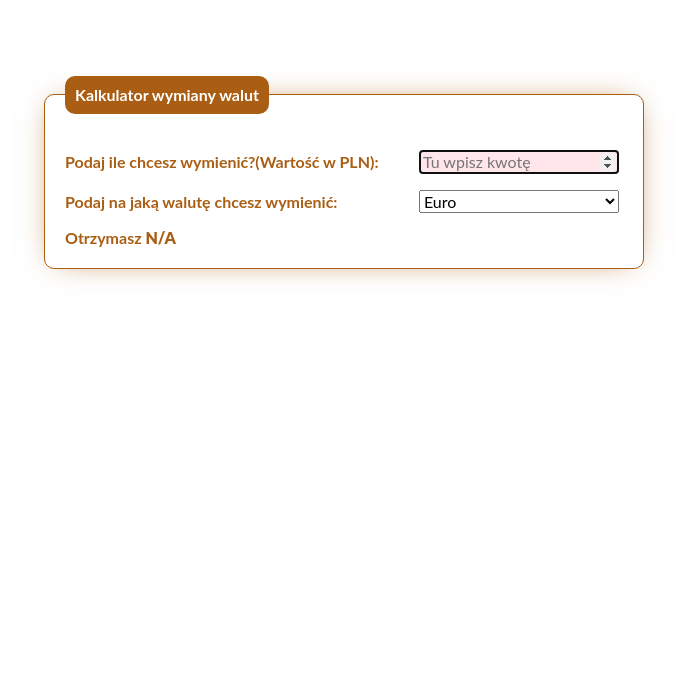
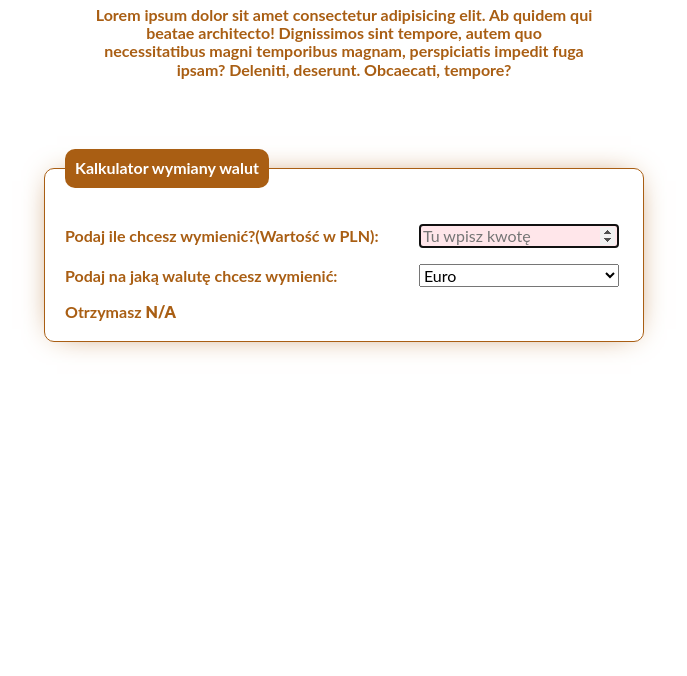
Before and after one commit to Jernejdamian/Exchange-Current-Online-Maj, a plain HTML site: page index.html in a window 1280 px wide. Shown: the part 124-800 px from the top of the page, without its empty margins (296-983 px from the left). Drawn offline with nearby package versions, Linux system fonts and the light colour scheme.

Commit message:
added new header text

```diff
--- a/index.html
+++ b/index.html
@@ -7,9 +7,9 @@
     <link rel="stylesheet" href="https://cdnjs.cloudflare.com/ajax/libs/normalize/8.0.1/normalize.css"
         integrity="sha512-oHDEc8Xed4hiW6CxD7qjbnI+B07vDdX7hEPTvn9pSZO1bcRqHp8mj9pyr+8RVC2GmtEfI2Bi9Ke9Ass0as+zpg=="
         crossorigin="anonymous" referrerpolicy="no-referrer" />
-        <link href="css/style.css" rel="stylesheet">
-        <link href="css/header.css" rel="stylesheet">
-        <link href="css/form.css" rel="stylesheet">
+    <link href="css/style.css" rel="stylesheet">
+    <link href="css/header.css" rel="stylesheet">
+    <link href="css/form.css" rel="stylesheet">
     <script defer src="js/script.js"></script>
     <title>Kalkulator</title>
 </head>
@@ -17,6 +17,9 @@
 <body>
     <header class="header">
         <h1>Exchange Current Online</h1>
+        <span>Lorem ipsum dolor sit amet consectetur adipisicing elit. Ab quidem qui beatae architecto! Dignissimos sint
+            tempore, autem quo necessitatibus magni temporibus magnam, perspiciatis impedit fuga ipsam? Deleniti,
+            deserunt. Obcaecati, tempore?</span>
     </header>
     <main>
         <form class="js-form">
@@ -25,7 +28,8 @@
                 <p>
                     <label>
                         <span class="form__labelText">Podaj ile chcesz wymienić?(Wartość w PLN):</span>
-                        <input class="form__field js-amount" type="number" autofocus required placeholder="Tu wpisz kwotę ">
+                        <input class="form__field js-amount" type="number" autofocus required
+                            placeholder="Tu wpisz kwotę ">
                     </label>
                 </p>
                 <p>
```
